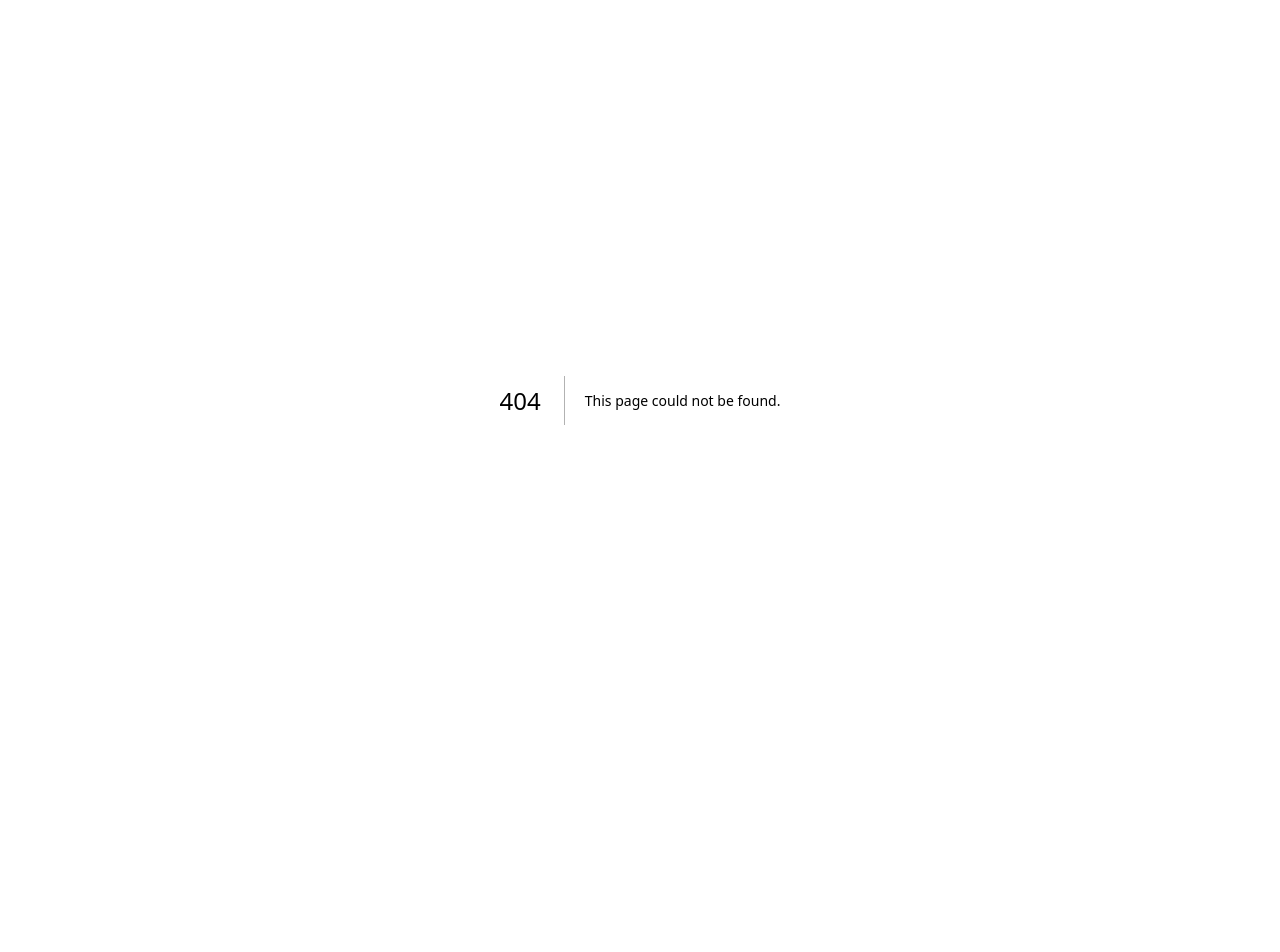
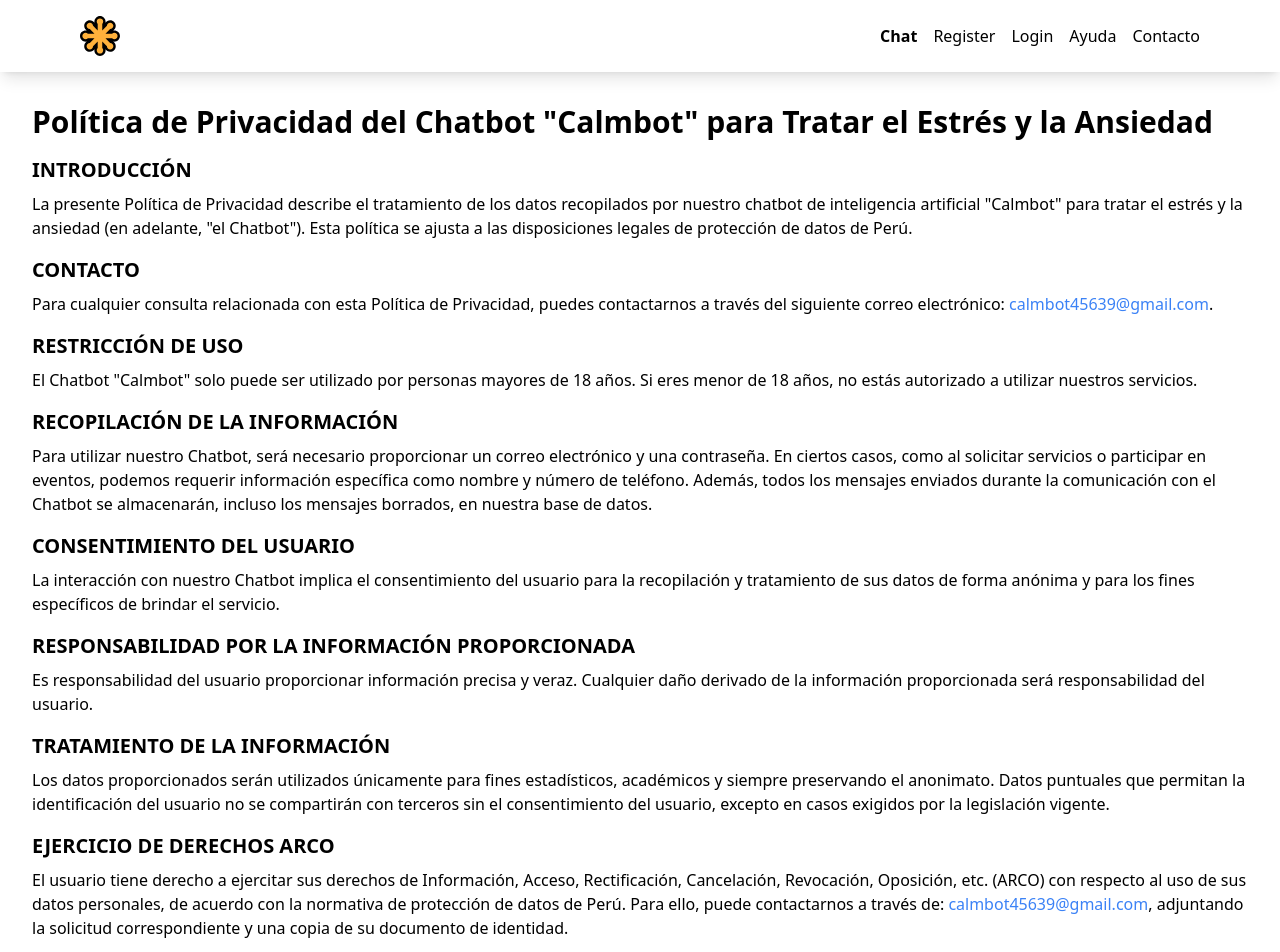
Before and after one commit to NeuronaBens/AI-Chatbot, a Next.js app: page /general/legal/politica-de-privacidad in a window 1280 px wide. Before the commit this address had no page. Shown: the top 952 px of the page. Before the commit the page ends 800 px from the top, so only its background shows below. Built offline with nearby package versions, Linux system fonts and the light colour scheme.

Commit message:
feat: privacy policy and terms of use
added the privacy policy and the terms of use to the platform, as html pages.

```diff
--- a/app/general/layout.js
+++ b/app/general/layout.js
@@ -1,5 +1,6 @@
 import Navbar from "@/components/general/navbar";
 import NavbarContentAuthentication from "@/components/authentication/navbar-content";
+import Footer from "@/components/general/footer";
 
 export default function Layout({ children }) {
   return (
@@ -8,6 +9,7 @@ export default function Layout({ children }) {
         <NavbarContentAuthentication></NavbarContentAuthentication>
       </Navbar>
       {children}
+      <Footer></Footer>
     </div>
   );
 }
--- /dev/null
+++ b/app/general/legal/politica-de-privacidad/page.js
@@ -0,0 +1,100 @@
+export default function Politica() {
+  return (
+    <div class="my-8 max-w-3xl mx-auto px-4 sm:px-6 lg:max-w-7xl lg:px-8">
+      <h1 class="text-3xl font-bold mb-4">
+        Política de Privacidad del Chatbot "Calmbot" para Tratar el Estrés y la
+        Ansiedad
+      </h1>
+
+      <h2 class="text-xl font-bold mb-2">INTRODUCCIÓN</h2>
+      <p class="mb-4">
+        La presente Política de Privacidad describe el tratamiento de los datos
+        recopilados por nuestro chatbot de inteligencia artificial "Calmbot"
+        para tratar el estrés y la ansiedad (en adelante, "el Chatbot"). Esta
+        política se ajusta a las disposiciones legales de protección de datos de
+        Perú.
+      </p>
+
+      <h2 class="text-xl font-bold mb-2">CONTACTO</h2>
+      <p class="mb-4">
+        Para cualquier consulta relacionada con esta Política de Privacidad,
+        puedes contactarnos a través del siguiente correo electrónico:{" "}
+        <a
+          href="mailto:calmbot45639@gmail.com"
+          class="text-blue-500 hover:underline"
+        >
+          calmbot45639@gmail.com
+        </a>
+        .
+      </p>
+
+      <h2 class="text-xl font-bold mb-2">RESTRICCIÓN DE USO</h2>
+      <p class="mb-4">
+        El Chatbot "Calmbot" solo puede ser utilizado por personas mayores de 18
+        años. Si eres menor de 18 años, no estás autorizado a utilizar nuestros
+        servicios.
+      </p>
+
+      <h2 class="text-xl font-bold mb-2">RECOPILACIÓN DE LA INFORMACIÓN</h2>
+      <p class="mb-4">
+        Para utilizar nuestro Chatbot, será necesario proporcionar un correo
+        electrónico y una contraseña. En ciertos casos, como al solicitar
+        servicios o participar en eventos, podemos requerir información
+        específica como nombre y número de teléfono. Además, todos los mensajes
+        enviados durante la comunicación con el Chatbot se almacenarán, incluso
+        los mensajes borrados, en nuestra base de datos.
+      </p>
+
+      <h2 class="text-xl font-bold mb-2">CONSENTIMIENTO DEL USUARIO</h2>
+      <p class="mb-4">
+        La interacción con nuestro Chatbot implica el consentimiento del usuario
+        para la recopilación y tratamiento de sus datos de forma anónima y para
+        los fines específicos de brindar el servicio.
+      </p>
+
+      <h2 class="text-xl font-bold mb-2">
+        RESPONSABILIDAD POR LA INFORMACIÓN PROPORCIONADA
+      </h2>
+      <p class="mb-4">
+        Es responsabilidad del usuario proporcionar información precisa y veraz.
+        Cualquier daño derivado de la información proporcionada será
+        responsabilidad del usuario.
+      </p>
+
+      <h2 class="text-xl font-bold mb-2">TRATAMIENTO DE LA INFORMACIÓN</h2>
+      <p class="mb-4">
+        Los datos proporcionados serán utilizados únicamente para fines
+        estadísticos, académicos y siempre preservando el anonimato. Datos
+        puntuales que permitan la identificación del usuario no se compartirán
+        con terceros sin el consentimiento del usuario, excepto en casos
+        exigidos por la legislación vigente.
+      </p>
+
+      <h2 class="text-xl font-bold mb-2">EJERCICIO DE DERECHOS ARCO</h2>
+      <p class="mb-4">
+        El usuario tiene derecho a ejercitar sus derechos de Información,
+        Acceso, Rectificación, Cancelación, Revocación, Oposición, etc. (ARCO)
+        con respecto al uso de sus datos personales, de acuerdo con la normativa
+        de protección de datos de Perú. Para ello, puede contactarnos a través
+        de:{" "}
+        <a
+          href="mailto:calmbot45639@gmail.com"
+          class="text-blue-500 hover:underline"
+        >
+          calmbot45639@gmail.com
+        </a>
+        , adjuntando la solicitud correspondiente y una copia de su documento de
+        identidad.
+      </p>
+
+      <h2 class="text-xl font-bold mb-2">
+        CAMBIOS A LA POLÍTICA DE PRIVACIDAD
+      </h2>
+      <p class="mb-4">
+        Nos reservamos el derecho de modificar esta Política de Privacidad para
+        cumplir con los cambios legales vigentes. Se recomienda al usuario
+        revisar esta política regularmente.
+      </p>
+    </div>
+  );
+}
--- /dev/null
+++ b/app/general/legal/terminos-y-condiciones/page.js
@@ -0,0 +1,103 @@
+export default function Terminos() {
+  return (
+    <div class="my-8 max-w-3xl mx-auto px-4 sm:px-6 lg:max-w-7xl lg:px-8">
+      <h1 class="text-3xl font-bold mb-4">
+        Términos y Condiciones de uso de Calmbot
+      </h1>
+      <p class="mb-4">Versión vigente: 8 de Setiembre, 2023</p>
+
+      <h2 class="text-xl font-bold mb-2">Resumen de términos y condiciones</h2>
+      <p class="mb-4">
+        Calmbot es un sitio web que ofrece servicios vinculados principalmente
+        al bienestar mental y emocional.
+      </p>
+
+      <h2 class="text-xl font-bold mb-2">1. Calmbot</h2>
+      <p class="mb-4">
+        Calmbot es un sitio web que ofrece servicios vinculados principalmente
+        al bienestar mental y emocional.
+      </p>
+
+      <h2 class="text-xl font-bold mb-2">2. Términos y Condiciones</h2>
+      <p class="mb-4">
+        Estos términos y condiciones regulan la relación entre Calmbot y las
+        personas que utilizan sus servicios ("Personas Usuarias"). Las Personas
+        Usuarias aceptan estos Términos y Condiciones desde el momento en que
+        utilizan los servicios de Calmbot.
+      </p>
+      <p class="mb-4">
+        Calmbot se reserva el derecho de realizar cambios importantes en sus
+        servicios, los cuales serán notificados con al menos 10 días de
+        anticipación. Los cambios no afectarán las operaciones ya finalizadas.
+      </p>
+
+      <h2 class="text-xl font-bold mb-2">3. Capacidad</h2>
+      <p class="mb-4">
+        Podrán utilizar nuestros servicios las personas mayores de edad que
+        tengan capacidad legal para hacerlo.
+      </p>
+
+      <h2 class="text-xl font-bold mb-2">4. Registro y Cuenta</h2>
+      <p class="mb-4">
+        Para utilizar nuestros servicios, las Personas Usuarias deben completar
+        el formulario de registro con información precisa y mantener sus datos
+        actualizados. La cuenta es personal e intransferible, y la Persona
+        Usuaria es responsable de mantener la confidencialidad de su contraseña.
+      </p>
+      <p class="mb-4">
+        Calmbot podrá rechazar solicitudes de registro o cancelar registros ya
+        aceptados, sin generar derecho a resarcimiento. No podrán registrarse
+        nuevamente en Calmbot las Personas Usuarias que hayan sido inhabilitadas
+        previamente.
+      </p>
+
+      <h2 class="text-xl font-bold mb-2">5. Privacidad de Datos</h2>
+      <p class="mb-4">
+        Calmbot protege la privacidad de las Personas Usuarias y utiliza la
+        información personal de manera responsable. Para más detalles, consulta
+        nuestra Declaración de Privacidad.
+      </p>
+
+      <h2 class="text-xl font-bold mb-2">6. Sanciones</h2>
+      <p class="mb-4">
+        En caso de incumplimiento de la ley o de estos Términos y Condiciones,
+        Calmbot podrá tomar medidas que incluyen advertencias, suspensiones o
+        inhabilitaciones temporales o permanentes de cuentas.
+      </p>
+
+      <h2 class="text-xl font-bold mb-2">7. Responsabilidad</h2>
+      <p class="mb-4">
+        Calmbot será responsable por defectos en la prestación de sus servicios
+        en la medida en que le sea imputable y de acuerdo con las leyes
+        vigentes.
+      </p>
+
+      <h2 class="text-xl font-bold mb-2">8. Tarifas</h2>
+      <p class="mb-4">
+        Calmbot podrá cobrar tarifas por sus servicios, y las Personas Usuarias
+        se comprometen a pagarlas a tiempo. Las tarifas podrán modificarse con
+        previo aviso.
+      </p>
+
+      <h2 class="text-xl font-bold mb-2">9. Propiedad Intelectual</h2>
+      <p class="mb-4">
+        Calmbot y sus propietarios son dueños de los derechos de propiedad
+        intelectual sobre sus servicios y contenido, protegidos por las leyes
+        nacionales e internacionales. El uso indebido está prohibido.
+      </p>
+
+      <h2 class="text-xl font-bold mb-2">10. Indemnidad</h2>
+      <p class="mb-4">
+        Las Personas Usuarias mantendrán indemne a Calmbot y sus afiliados por
+        reclamos relacionados con sus actividades en Calmbot.
+      </p>
+
+      <h2 class="text-xl font-bold mb-2">11. Jurisdicción y Ley Aplicable</h2>
+      <p class="mb-4">
+        Estos Términos y Condiciones se rigen por la ley peruana. Cualquier
+        controversia será resuelta por tribunales competentes en la capital, a
+        menos que la ley disponga lo contrario.
+      </p>
+    </div>
+  );
+}
--- a/components/general/footer.js
+++ b/components/general/footer.js
@@ -19,12 +19,18 @@ const Footer = () => {
         <div className="px-8 py-4">
           <ul className="flex flex-wrap space-x-4 sm:space-x-8 md:space-x-12">
             <li>
-              <a href="#" className="underline text-orange-500">
+              <a
+                href="/general/legal/politica-de-privacidad"
+                className="underline text-orange-500"
+              >
                 Política de privacidad
               </a>
             </li>
             <li>
-              <a href="#" className="underline text-orange-500">
+              <a
+                href="/general/legal/terminos-y-condiciones"
+                className="underline text-orange-500"
+              >
                 Términos de uso
               </a>
             </li>
```
